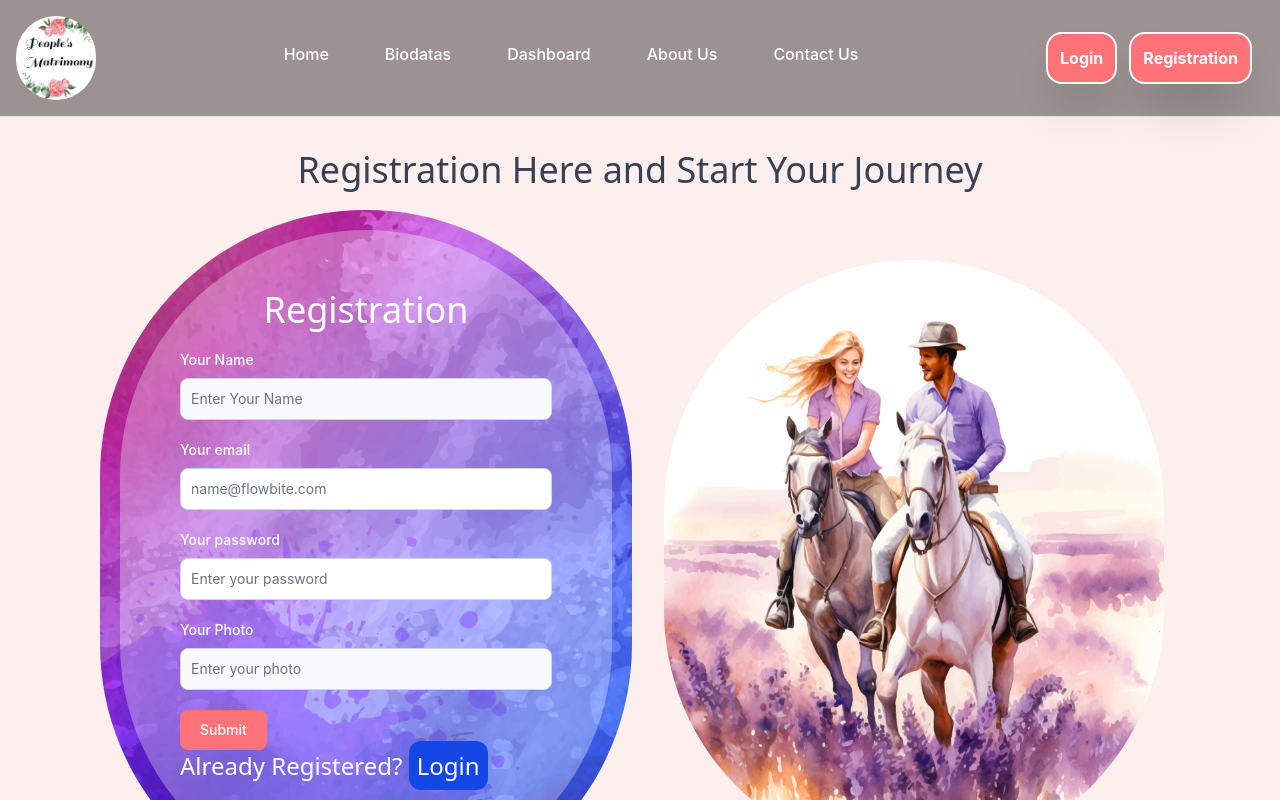
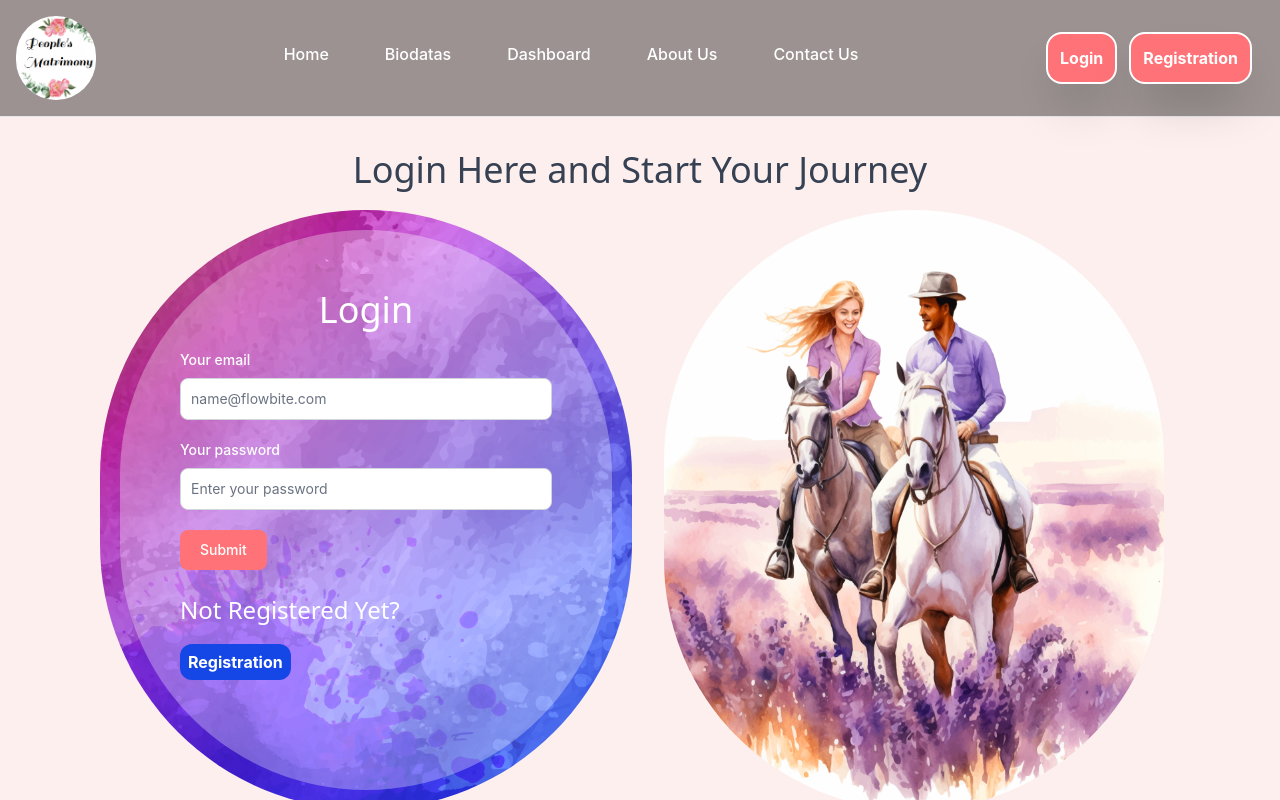
Before and after one commit to fairooz-nawal/People-s-Matrimony-CLient-Side, a React (Vite) app: page /auth/login in a window 1280 px wide. Shown: the top 800 px of the page. Built offline with nearby package versions, Linux system fonts and the light colour scheme; a web font is replaced by a local one.

Commit message:
Adding the login Page and login Functionality

```diff
--- a/src/Component/ContextAPI/AuthProvider.jsx
+++ b/src/Component/ContextAPI/AuthProvider.jsx
@@ -1,4 +1,4 @@
-import { createUserWithEmailAndPassword } from 'firebase/auth';
+import { createUserWithEmailAndPassword, signInWithEmailAndPassword } from 'firebase/auth';
 import React, { createContext, useState } from 'react';
 import auth from '../Firebase/Firebase.config';
 
@@ -12,6 +12,9 @@ const AuthProvider = ({ children }) => {
     const createUser =(email, password) =>{
         return createUserWithEmailAndPassword(auth, email, password);
     }
+
+    const signInUser = (email, password) => {
+        return signInWithEmailAndPassword(auth, email, password);};
 
     // Function to sort users by age based on the homepage of customer
      const sortUsersByAge = (users, selected) => {
@@ -27,7 +30,7 @@ const AuthProvider = ({ children }) => {
         }
     };
     const userinfo = {
-        handleMainDropdown, selected,sortUsersByAge,createUser
+        handleMainDropdown, selected,sortUsersByAge,createUser,signInUser
     }
 
 
--- a/src/Layout/AuthLayout.jsx
+++ b/src/Layout/AuthLayout.jsx
@@ -2,12 +2,13 @@ import React from 'react';
 import Registration from '../Pages/Registration';
 import Navbar from '../Component/Shared/Navbar';
 import Footer from '../Component/Shared/Footer';
+import { Outlet } from 'react-router';
 
 const AuthLayout = () => {
     return (
         <div className='max-w-full md:max-w-7xl lg:max-w-[1600px] mx-auto'>
             <Navbar></Navbar>
-            <Registration></Registration>
+            <Outlet></Outlet>
             <Footer></Footer>
         </div>
     );
--- /dev/null
+++ b/src/Pages/Login.jsx
@@ -0,0 +1,79 @@
+import React, { useContext } from 'react';
+import { useForm } from 'react-hook-form';
+import bg1 from "../assets/loginbg.png";
+import bg2 from "../assets/form.jpg"
+import { Link } from 'react-router';
+import { ContextAPI } from '../Component/ContextAPI/AuthProvider';
+import Swal from 'sweetalert2'
+const Login = () => {
+    const { register, handleSubmit, formState: { errors } } = useForm();
+    const { signInUser } = useContext(ContextAPI);
+    const onSubmit = (data) => {
+        signInUser(data.email, data.password)
+            .then((res) => {
+                console.log(res);
+                const user = res.user;
+                if (user) {
+                    Swal.fire({
+                        title: "Login Done Successfully",
+                        icon: "success",
+                        draggable: true
+                    });
+                }
+            })
+            .catch((error) => {
+                const errorMessage = error.message;
+                Swal.fire({
+                    icon: "error",
+                    title: "Oops...",
+                    text: errorMessage,
+                });
+            });
+    }
+    return (
+        <div className='bg-[#fce7e4a9] w-full py-[150px] md:px-0 lg:px-[100px] '>
+            <h1 className='text-4xl lg:text-7xl font-bold text-center text-gray-700 cursive mb-5'>Login Here and Start Your Journey</h1>
+
+            <div className="grid grid-cols-1 md:grid-cols-2 gap-4 w-full mx-auto">
+                <div className="flex items-center justify-center w-full  mx-auto">
+                    <div style={{ backgroundImage: `url(${bg2})` }} className="md:w-[600px] lg:w-[600px] lg:h-[600px] mx-auto rounded-full p-2 md:p-5 lg:p-5">
+                        {/* form */}
+                        <div className="loginbg rounded-full p-[60px] w-full h-full">
+                            <h1 className='text-4xl lg:text-7xl font-bold text-center text-white cursive lg:mb-5'>Login</h1>
+                            <form onSubmit={handleSubmit(onSubmit)} className="">
+
+                                {/* email */}
+                                <div className="mb-5">
+                                    <label className="block mb-2 text-sm font-medium text-white">Your email</label>
+
+                                    <input type="email"  {...register("email", { required: "Email is required" })} className="border border-gray-300 text-black text-sm rounded-lg focus:ring-blue-500 focus:border-blue-500 block w-full p-2.5 " placeholder="name@flowbite.com" />
+                                    {errors.email && <p className='text-red-500 text-sm'>{errors.email?.message}</p>}
+                                </div>
+                                {/* password */}
+                                <div className="mb-5">
+                                    <label className="block mb-2 text-sm font-medium text-white">Your password</label>
+
+                                    <input type="password" {...register("password", { required: true, minLength: 6, pattern: /^(?=.*[a-z])(?=.*[A-Z])(?=.*\d)(?=.*[@$!%*?&])[A-Za-z\d@$!%*?&]{8,}$/ })} className=" border border-gray-300 text-black text-sm rounded-lg focus:ring-blue-500 focus:border-blue-500 block w-full p-2.5" placeholder="Enter your password" />
+
+                                    {errors.password?.type === "required" && <p className='text-red-500 text-sm'>Password is Required</p>}
+                                    {errors.password?.type === "minLength" && <p className='text-red-500 text-sm'>Password must be at least 6 characters long</p>}
+                                    {errors.password?.type === "pattern" && <p className='text-red-500 text-sm'>Password must contain at least one uppercase letter, one lowercase letter, one number, and one special character.</p>}
+                                </div>
+
+                                <button type="submit" className="text-white primary hover:bg-purple-800 focus:ring-4 focus:outline-none focus:ring-blue-300 font-medium rounded-lg text-sm w-full sm:w-auto px-5 py-2.5 text-center ">Submit</button><br /><br />
+
+                                <p className='text-white cursive text-2xl'>Not Registered Yet? </p><br />
+                                <Link to="/auth/register" className=" bg-blue-700 font-bold text-white p-2 rounded-xl hover:bg-white hover:text-blue-700">Registration</Link>
+                            </form>
+                        </div>
+                    </div>
+                </div>
+                <div className="flex items-center justify-center">
+                    <img className="lg:w-[500px] lg:h-[600px] object-center mx-auto rounded-full" src={bg1} alt="" />
+                </div>
+            </div>
+        </div>
+    );
+};
+
+export default Login;
--- a/src/Router/AllRoute.jsx
+++ b/src/Router/AllRoute.jsx
@@ -4,6 +4,8 @@ import Home from "../Pages/Home/Home";
 import BioData from "../Pages/BioData";
 import AuthLayout from "../Layout/AuthLayout";
 import Registration from "../Pages/Registration";
+import Login from "../Pages/Login";
+
 
 export const router = createBrowserRouter([
   {
@@ -24,14 +26,15 @@ export const router = createBrowserRouter([
     path:"/auth",
     Component: AuthLayout,
     children:[
+       {
+            path:"/auth/login",
+          element:<Login></Login>
+        },
         {
             path:"/auth/register",
             Component:Registration
         },
-        {
-            path:"/auth/login",
-            Component:Registration
-        },
+
 
     ]
   }
```
